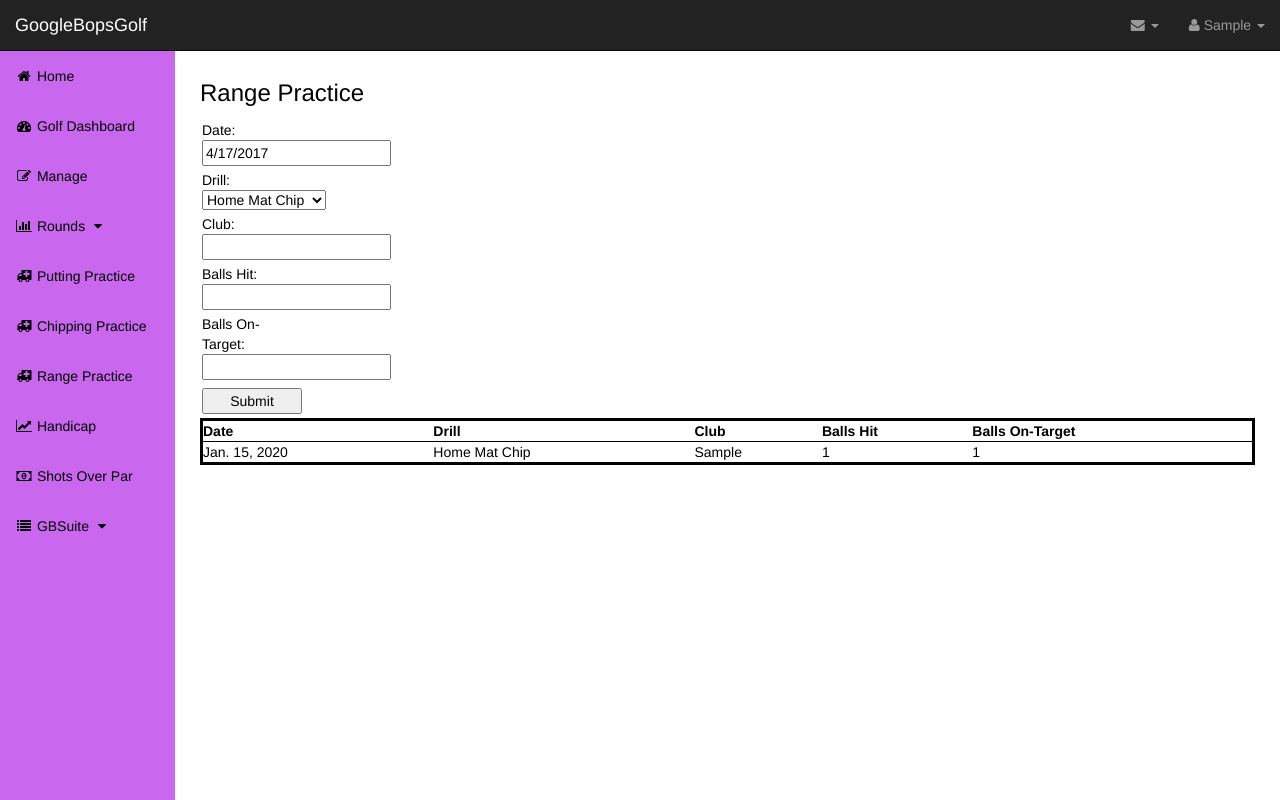
After one commit to HunterProgram22/GBSuite, a Django app: page /GBGolf/Chip_practice/ in a window 1280 px wide. The commit adds this page. Run offline with Django 3.2, Linux system fonts and the light colour scheme; a user stored in the database is signed in; tables that the repository leaves empty hold one stand-in row (values such as "Sample post"); some libraries are stand-ins or nearby versions.

Commit message:
Added Chipping practice template, model, view and forms

```diff
--- a/GBGolf/admin.py
+++ b/GBGolf/admin.py
@@ -1,8 +1,9 @@
 from django.contrib import admin
-from .models import Course, Round, Shots, PuttPractice, RangeDrill
+from .models import Course, Round, Shots, PuttPractice, RangeDrill, ChipDrill
 
 admin.site.register(Course)
 admin.site.register(Round)
 admin.site.register(Shots)
 admin.site.register(PuttPractice)
+admin.site.register(ChipDrill)
 admin.site.register(RangeDrill)
--- a/GBGolf/forms.py
+++ b/GBGolf/forms.py
@@ -1,6 +1,6 @@
 from django import forms
 
-from .models import Round, Course, Shots, PuttPractice, RangeDrill
+from .models import Round, Course, Shots, PuttPractice, RangeDrill, ChipDrill
 
 
 class RoundForm(forms.ModelForm):
@@ -34,6 +34,13 @@ class PuttForm(forms.ModelForm):
         fields = ('date', 'distance', 'attempts', 'makes')
 
 
+class ChipForm(forms.ModelForm):
+
+    class Meta:
+        model = ChipDrill
+        fields = ('date', 'drill', 'club', 'balls_hit', 'balls_ontarget')
+
+
 class RangeForm(forms.ModelForm):
 
     class Meta:
--- a/GBGolf/models.py
+++ b/GBGolf/models.py
@@ -97,3 +97,24 @@ class RangeDrill(models.Model):
                       (COOLDOWN, 'Cooldown'),
                       )
     drill = models.CharField(max_length=40, choices=DRILL_CHOICES, default=THC_STRIKE)
+
+
+class ChipDrill(models.Model):
+    date = models.DateField()
+    club = models.CharField(max_length=10)
+    balls_hit = models.IntegerField()
+    balls_ontarget = models.IntegerField()
+    INDOOR = "Home Mat Chip"
+    SHORT_CHIP = "Close Hole Chip"
+    LONG_CHIP = "Far Hole Chip"
+    LOB_CHIP = "Lob Shot"
+    BUMP_RUN = "Bump and Run"
+    SAND_SHOT = "Bunker Shot"
+    DRILL_CHOICES = ( (INDOOR, 'Home Mat Chip'),
+                      (SHORT_CHIP, 'Close Hole Chip'),
+                      (LONG_CHIP, 'Far Hole Chip'),
+                      (LOB_CHIP, 'Lob Shot'),
+                      (BUMP_RUN, 'Bump and Run'),
+                      (SAND_SHOT, 'Bunker Shot'),
+                      )
+    drill = models.CharField(max_length=40, choices=DRILL_CHOICES, default=INDOOR)
--- /dev/null
+++ b/GBGolf/templates/GBGolf/Chip_practice.html
@@ -0,0 +1,78 @@
+{% extends 'GBGolf/base.html' %}
+
+{% block content %}
+
+<head>
+    <style>
+        .gb1{
+            margin: 4px 2px 4px 2px;
+            width: 100px;
+        }
+
+        #toprow{
+            width: auto;
+        }
+
+        #topleft{
+            width: 50%;
+            float: left;
+        }
+
+        #topright{
+            border: 2px solid black;
+            width: 50%;
+            float: right;
+        }
+    </style>
+</head>
+<body>
+
+<h3>Range Practice</h3>
+<div id='toprow'>
+    <div id='topleft'>
+    <form method="POST">{% csrf_token %}
+        <p class="gb1">Date: {{ form.date }}</p>
+        <p class="gb1">Drill: {{ form.drill }}</p>
+        <p class="gb1">Club: {{ form.club }}</p>
+        <p class="gb1">Balls Hit: {{ form.balls_hit }}</p>
+        <p class="gb1">Balls On-Target: {{ form.balls_ontarget }}</p>
+
+    <button class="gb1" type="submit" class="save btn btn-default">Submit</button>
+
+    </form>
+
+</div>
+
+<div id="drillsheet">
+<table width="100%" style="border: 3px solid black;">
+<tr style="border: 1px solid black;">
+    <th>Date</th>
+    <th>Drill</th>
+    <th>Club</th>
+    <th>Balls Hit</th>
+    <th>Balls On-Target</th>
+</tr>
+{% for chip in chips %}
+<tr>
+        <td>{{ chip.date }}</td>
+        <td>{{ chip.drill }}</td>
+        <td>{{ chip.club }}</td>
+        <td>{{ chip.balls_hit }}</td>
+        <td>{{ chip.balls_ontarget }}</td>
+</tr>
+{% endfor %}
+</table>
+</div>
+<script>
+    var today = new Date();
+    var stringmonth = 1 + today.getMonth();
+    var stringdate = stringmonth + '/' + today.getDate() + '/' +
+        today.getFullYear();
+    document.getElementById('id_date').value = stringdate;
+</script>
+
+
+</body>
+
+
+{% endblock %}
--- a/GBGolf/templates/GBGolf/base.html
+++ b/GBGolf/templates/GBGolf/base.html
@@ -124,6 +124,9 @@
                         <a href="{% url 'GBGolfPutt_practice' %}"><i class="fa fa-fw fa-ambulance"></i> Putting Practice</a>
                     </li>
                     <li>
+                        <a href="{% url 'GBGolfChip_practice' %}"><i class="fa fa-fw fa-ambulance"></i> Chipping Practice</a>
+                    </li>
+                    <li>
                         <a href="{% url 'GBGolfRange_practice' %}"><i class="fa fa-fw fa-ambulance"></i> Range Practice</a>
                     </li>
                     <li>
--- a/GBGolf/urls.py
+++ b/GBGolf/urls.py
@@ -1,7 +1,8 @@
 from django.conf.urls import url
 from django.contrib.auth.decorators import login_required
 from .views import Manage, Round_new, Course_new, Shots_new, Rounds, \
-    Rounds9, Delete_round, Handicap, Sop, Home, Putt_practice, Range_practice
+    Rounds9, Delete_round, Handicap, Sop, Home, Putt_practice, Range_practice, \
+    Chip_practice
 
 urlpatterns = [
         url(r'^manage/$', login_required(Manage.as_view()), name='GBGolfmanage'),
@@ -11,6 +12,7 @@ urlpatterns = [
         url(r'^rounds/$', login_required(Rounds.as_view()), name='GBGolfrounds'),
         url(r'^rounds9/$', login_required(Rounds9.as_view()), name='GBGolfrounds9'),
         url(r'^Putt_practice/$', login_required(Putt_practice.as_view()), name='GBGolfPutt_practice'),
+        url(r'^Chip_practice/$', login_required(Chip_practice.as_view()), name='GBGolfChip_practice'),
         url(r'^Range_practice/$', login_required(Range_practice.as_view()), name='GBGolfRange_practice'),
         url(r'^delete_round/', login_required(Delete_round.as_view()), name='GBGolfdelete_round'),
         url(r'^handicap/$', login_required(Handicap.as_view()), name='GBGolfhandicap'),
--- a/GBGolf/views.py
+++ b/GBGolf/views.py
@@ -1,7 +1,7 @@
 from django.shortcuts import render, redirect
 from django.views import View
-from .forms import RoundForm, CourseForm, ShotsForm, PuttForm, RangeForm
-from .models import Round, Shots, PuttPractice, RangeDrill
+from .forms import RoundForm, CourseForm, ShotsForm, PuttForm, RangeForm, ChipForm
+from .models import Round, Shots, PuttPractice, RangeDrill, ChipDrill
 from .functions import calcHandicap, yearAverages
 
 
@@ -75,6 +75,23 @@ class Putt_practice(View):
         putts = PuttPractice.objects.all().order_by('-date')
         return render(request, 'GBGolf/Putt_practice.html', {'form': form,
                                                              'putts': putts})
+
+
+class Chip_practice(View):
+    def get(self, request):
+        form = ChipForm()
+        chips = ChipDrill.objects.all().order_by('-date')
+        return render(request, 'GBGolf/Chip_practice.html', {'form': form,
+                                                             'chips': chips})
+
+    def post(self, request):
+        dataform = ChipForm(request.POST)
+        if dataform.is_valid():
+            dataform.save()
+        form = ChipForm()
+        chips = ChipDrill.objects.all().order_by('-date')
+        return render(request, 'GBGolf/Chip_practice.html', {'form': form,
+                                                             'chips': chips})
 
 
 class Range_practice(View):
```
Also changed, not shown: GBGolf/migrations/0009_chipdrill.py (added).
